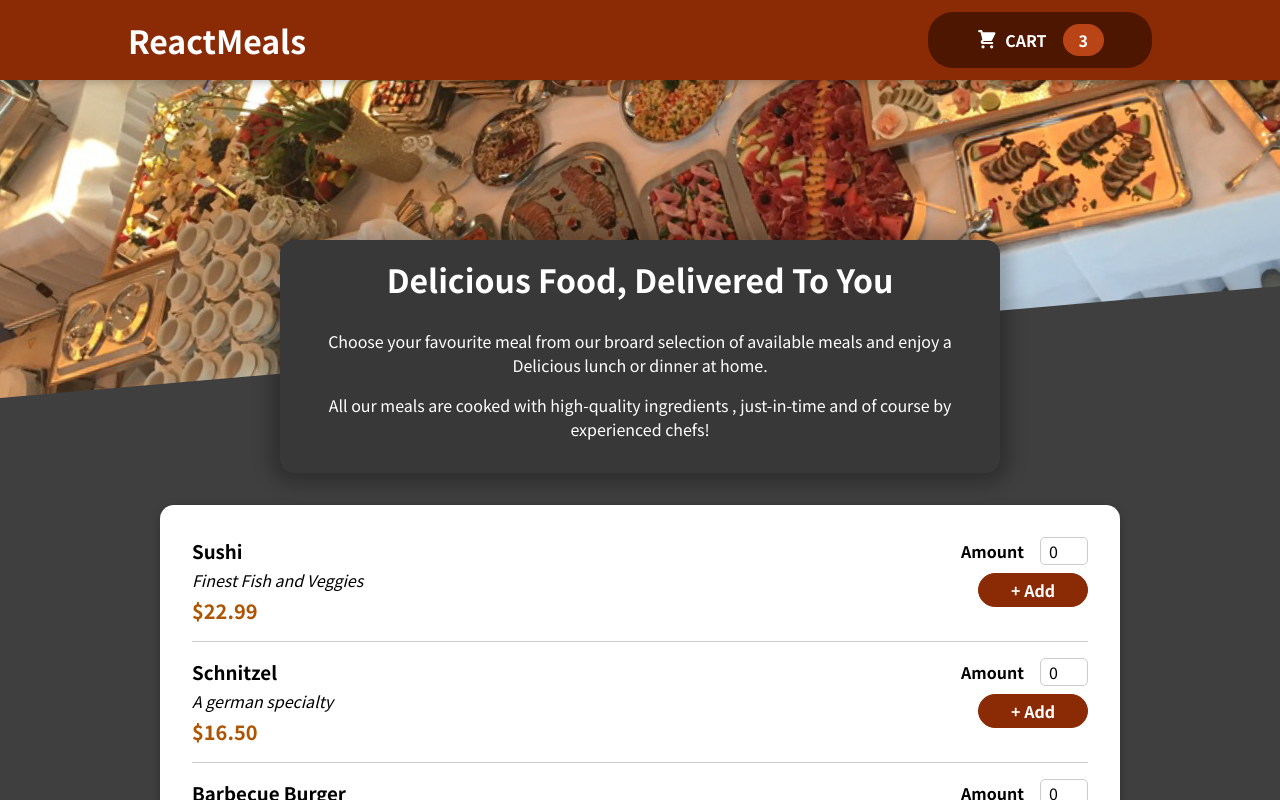
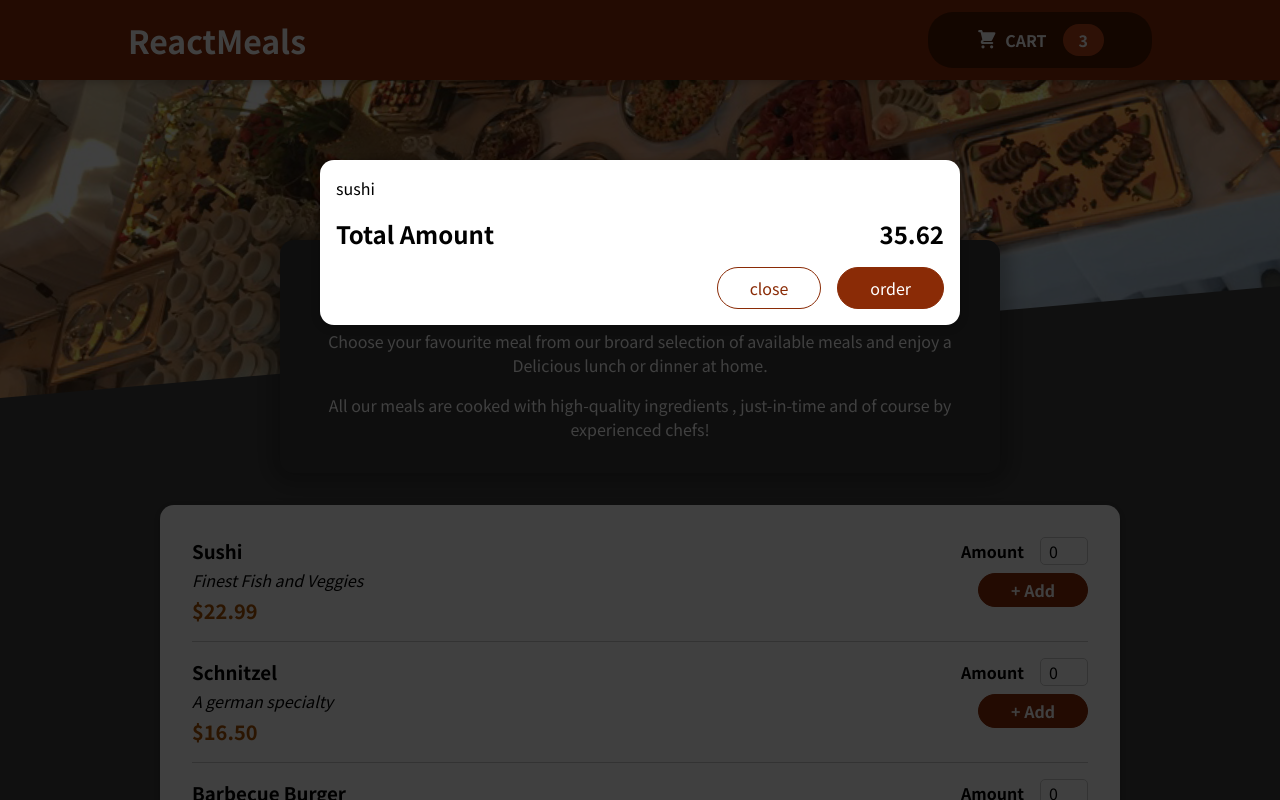
Before and after one commit to Aakriti0108/RestaurantReact, a React (Create React App) app: page / in a window 1280 px wide. Shown: the top 800 px of the page. Built offline with nearby package versions, Linux system fonts and the light colour scheme.

Commit message:
button added

```diff
--- a/public/index.html
+++ b/public/index.html
@@ -28,6 +28,7 @@
   </head>
   <body>
     <noscript>You need to enable JavaScript to run this app.</noscript>
+    <div id="overlays"></div>
     <div id="root"></div>
     <!--
       This HTML file is a template.
--- a/src/App.js
+++ b/src/App.js
@@ -1,10 +1,12 @@
 import React from 'react';
 import Header  from './components/Layout/Header';
 import Meals from './components/Meals/Meals';
+import Cart from './components/Cart/Cart';
 
 function App() {
   return (
     <>
+       <Cart />
         <Header />
         <main>
           <Meals />
--- /dev/null
+++ b/src/components/Cart/Cart.js
@@ -0,0 +1,27 @@
+import Modal from '../UI/Modal';
+import classes from './Cart.module.css';
+
+const Cart = ()=>{
+
+       const cartItems = (<ul className={classes['cart-items']}>{[
+        {
+            id:'c1',name:'sushi',amount:2,price:12.99
+        }].map((item)=>(<li>{item.name}</li>))
+       }</ul>);
+
+     return (
+        <Modal>
+            {cartItems}
+            <div className={classes.total}>
+                <span>Total Amount</span>
+                <span>35.62</span>
+            </div>
+            <div className={classes.actions}>
+                <button className={classes['button--alt']}>close</button>
+                <button className={classes.button}>order</button>
+            </div>
+        </Modal>
+     )
+}
+
+export default Cart;
--- /dev/null
+++ b/src/components/Cart/Cart.module.css
@@ -0,0 +1,46 @@
+.cart-items {
+    list-style: none;
+    margin: 0;
+    padding: 0;
+    max-height: 20rem;
+    overflow: auto;
+  }
+
+  .total {
+    display: flex;
+    justify-content: space-between;
+    align-items: center;
+    font-weight: bold;
+    font-size: 1.5rem;
+    margin: 1rem 0;
+  }
+
+  .actions {
+    text-align: right;
+  }
+
+  .actions button {
+    font: inherit;
+    cursor: pointer;
+    background-color: transparent;
+    border: 1px solid #8a2b06;
+    padding: 0.5rem 2rem;
+    border-radius: 25px;
+    margin-left: 1rem;
+  }
+
+  .actions button:hover,
+  .actions button:active {
+    background-color: #5a1a01;
+    border-color: #5a1a01;
+    color: white;
+  }
+
+  .actions .button--alt {
+    color: #8a2b06;
+  }
+
+  .actions .button {
+    background-color: #8a2b06;
+    color: white;
+  }
--- /dev/null
+++ b/src/components/UI/Modal.js
@@ -0,0 +1,28 @@
+import { Fragment } from 'react';
+import classes from './Modal.module.css';
+ import ReactDOM from 'react-dom';
+
+const Backdrop = props => {
+    return (
+        <div className={classes.backdrop}></div>
+    )
+}
+
+const ModalOverlay = props => {
+    return (
+        <div className={classes.modal}>
+            <div className={classes.content}>{props.children}</div>
+        </div>
+    )
+}
+
+const portalElement = document.getElementById('overlays');
+
+const Modal = props => {
+       return (<Fragment>
+          {ReactDOM.createPortal(<Backdrop />,portalElement)}
+          {ReactDOM.createPortal(<ModalOverlay>{props.children}</ModalOverlay>,portalElement)}
+       </Fragment>)
+}
+
+export default Modal;
--- /dev/null
+++ b/src/components/UI/Modal.module.css
@@ -0,0 +1,40 @@
+.backdrop {
+    position: fixed;
+    top: 0;
+    left: 0;
+    width: 100%;
+    height: 100vh;
+    z-index: 20;
+    background-color: rgba(0, 0, 0, 0.75);
+  }
+
+  .modal {
+    position: fixed;
+    top: 20vh;
+    left: 5%;
+    width: 90%;
+    background-color: white;
+    padding: 1rem;
+    border-radius: 14px;
+    box-shadow: 0 2px 8px rgba(0, 0, 0, 0.25);
+    z-index: 30;
+    animation: slide-down 300ms ease-out forwards;
+  }
+
+  @media (min-width: 768px) {
+    .modal {
+      width: 40rem;
+      left: calc(50% - 20rem);
+    }
+  }
+
+  @keyframes slide-down {
+    from {
+      opacity: 0;
+      transform: translateY(-3rem);
+    }
+    to {
+      opacity: 1;
+      transform: translateY(0);
+    }
+  }
```
